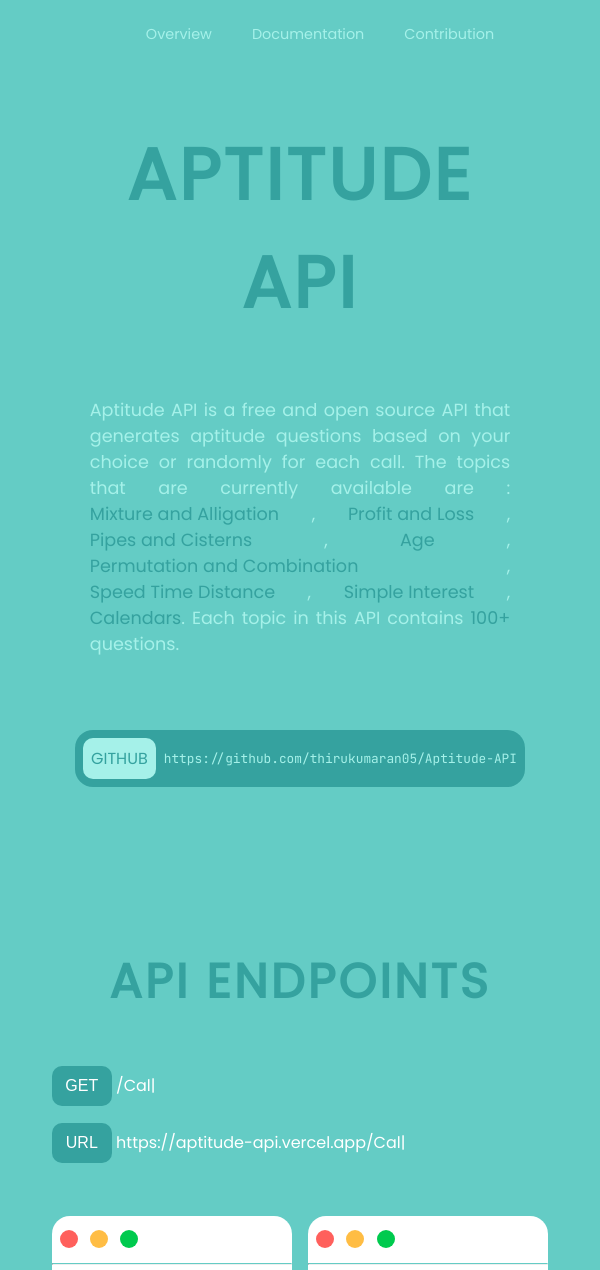
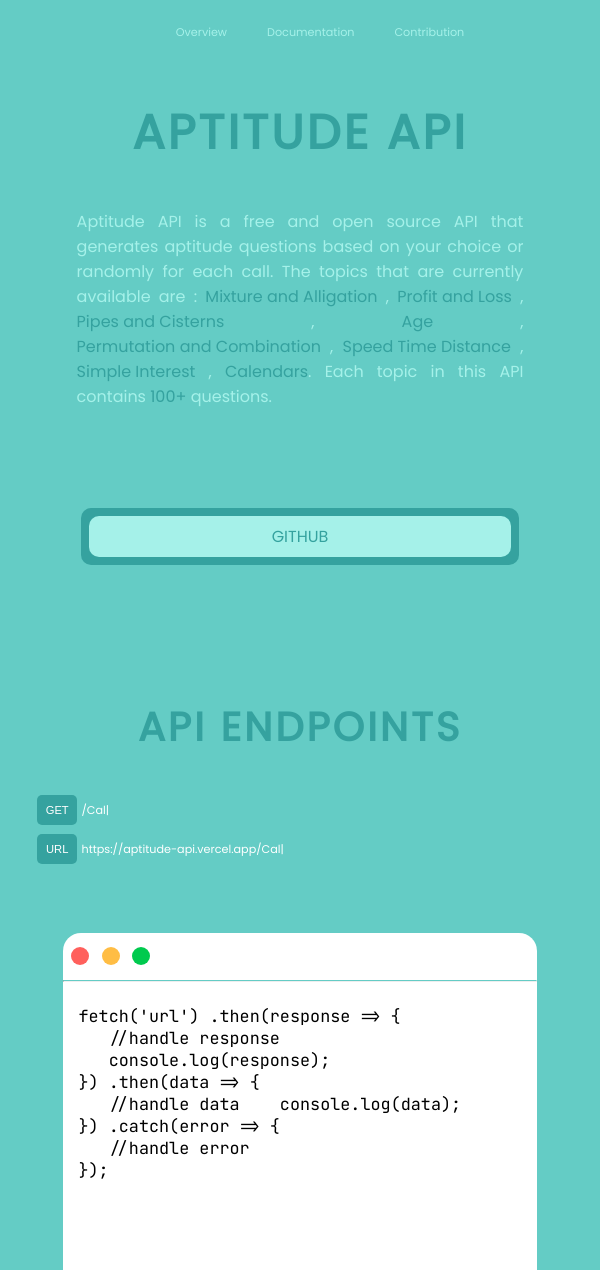
Before and after one commit to Thiru-kumaran-R/Aptitude-API, a website: page view/index.html in a window 600 px wide. Shown: the top 1270 px of the page. Drawn offline with nearby package versions, Linux system fonts and the light colour scheme.

Commit message:
Added Responsiveness

```diff
--- a/public/style.css
+++ b/public/style.css
@@ -13,17 +13,23 @@
     flex-direction: column;
 }
 
+header{
+    margin: 0;
+    padding: 0;
+    outline: none;
+    width: 100%;
+}
 
 header > nav{
     display: flex;
     justify-content: space-around;
     align-items: center;
-    margin: 1rem 0;
-    width: auto;
+    margin: 1rem auto;
+    width: fit-content;
 }
 
 header > nav *{
-    display: inline;
+    display: inline-block;
     margin: auto;
     color: #A5F1E9;
     cursor: pointer;
@@ -52,7 +58,7 @@
     display: flex;
     align-items: center;
     flex-direction: column;
-    height: 100vh;
+    height: 100dvh;
     width: 80%;
 }
 
@@ -144,7 +150,7 @@
     justify-content: space-evenly;
     align-items: center;
     flex-direction: column;
-    height: 100vh;
+    height: 100dvh;
     width: 100%;
 }
 
@@ -224,7 +230,7 @@
 }
 
 #contribution{
-    height: 100vh;
+    height: 100dvh;
     width: 100%;
     display: flex;
     justify-content: center;
@@ -290,6 +296,14 @@
         border-radius: 28px;
     }
 
+    #overview{
+        display: flex;
+        align-items: center;
+        flex-direction: column;
+        height: auto;
+        width: 80%;
+    }
+
     #overview h1{
         text-align: center;
         word-wrap: break-word;
@@ -311,7 +325,7 @@
     }
 
     #overview .cmdline{
-        margin: auto;
+        margin: 20% auto;
         padding: 0.5rem;
         min-width: fit-content;
         display: flex;
@@ -344,8 +358,18 @@
         color: #A5F1E9;
     }
 
+    #guide{
+        display: flex;
+        justify-content: space-evenly;
+        align-items: center;
+        flex-direction: column;
+        height: auto;
+        width: 100%;
+    }
+
     #api-endpoint{
         width: 85%;
+        margin-bottom: 2rem;
     }
 
     #api-endpoint h2{
@@ -382,7 +406,7 @@
     }
 
     .request{
-        height: 50vh;
+        height: 40vh;
         width: 40vw;
         position: relative;
         border-radius: 18px;
@@ -390,7 +414,7 @@
     }
 
     .response{
-        height: 50vh;
+        height: 40vh;
         width: 40vw;
         position: relative;
         border-radius: 18px;
@@ -398,7 +422,7 @@
     }
 
     .contribution-details{
-        height: 100%;
+        height: auto;
         width: 85%;
     }
 
@@ -445,3 +469,199 @@
         text-align: center;
     }
 }
+
+@media (max-width : 668px ) and (orientation: portrait) {
+    header > nav a{
+        font-size: 0.7rem;
+        border-radius: 18px;
+        text-decoration: none;
+        transition: all 0.4s;
+    }
+
+    header > nav ul>a:hover{
+        font-size: 0.9rem;
+        padding: 10px;
+        background-color: #35A29F;
+        border-radius: 28px;
+    }
+
+    #overview{
+        display: flex;
+        align-items: center;
+        flex-direction: column;
+        height: auto;
+        width: 85%;
+    }
+
+    #overview h1{
+        text-align: center;
+        word-wrap: break-word;
+        font-size: 3rem;
+        letter-spacing: 3px;
+        color: #35A29F;
+        width: 85%;
+    }
+
+    #overview p{
+        margin : 0 5%;
+        text-align: justify;
+        font-size: 1rem;
+        color: #A5F1E9;
+    }
+
+    #overview p span{
+        color : #35A29F ;
+        font-size: 1rem;
+    }
+
+    #overview .cmdline{
+        margin: 20%;
+        padding: 0.5rem;
+        width: 85%;
+        display: flex;
+        justify-content: center;
+        align-items: center;
+        border-radius: 10px;
+        border: none;
+        background-color: #35A29F;
+    }
+
+    .cmdline  a{
+        margin-right: 0px;
+        text-decoration: none;
+        padding: 0.5rem;
+        display: flex;
+        justify-content: center;
+        align-items: center;
+        width: 100%;
+        border-radius: 10px;
+        background-color: #A5F1E9;
+        color: #35A29F;
+        font-size: 1rem;
+    }
+
+    .cmdline code{
+        display: none;
+        font-family: 'JetBrains Mono', monospace;
+        width: fit-content;
+        font-size: 0.8rem;
+        margin: 0 auto;
+        color: #A5F1E9;
+    }
+
+    #guide{
+        display: flex;
+        justify-content: space-evenly;
+        align-items: center;
+        flex-direction: column;
+        height: auto;
+        width: 100%;
+    }
+
+    #api-endpoint{
+        width: 90%;
+    }
+
+    #api-endpoint h2{
+        text-align: center;
+        font-size: 2.5rem;
+        letter-spacing: 3px;
+        color: #35A29F;
+    }
+
+    .endpoints button{
+        display: inline-block;
+        height: 30px;
+        width: 40px;
+        border-radius: 5px;
+        border:none;
+        background-color: #35A29F;
+        color: #fff;
+        font-size: 0.7rem;
+    }
+
+    .endpoints p,span{
+        display: inline-block;
+        width: fit-content;
+        position: relative;
+        color: #fff;
+        font-size: 0.7rem;
+    }
+
+    #documentation{
+        display: flex;
+        justify-content: space-between;
+        align-items: center;
+        flex-direction: column;
+        gap: 1rem;
+        margin-top: 2rem;
+        width: 90%;
+    }
+
+    .request{
+        height: 45vh;
+        width: 90%;
+        position: relative;
+        border-radius: 18px;
+        background-color: #fff;
+    }
+
+    .response{
+        height: 45vh;
+        width: 90%;
+        position: relative;
+        border-radius: 18px;
+        background-color: #fff;
+    }
+
+    .contribution-details{
+        height: auto;
+        width: 90%;
+    }
+
+    .contribution-details h2{
+        display: inline-block;
+        text-align: center;
+        font-size: 2.5rem;
+        letter-spacing: 3px;
+        color: #35A29F;
+        width: 100%;
+    }
+
+    #contribution  h3{
+        color: #A5F1E9;
+        font-size: 1rem;
+    }
+
+    #contribution  h3{
+        color: #A5F1E9;
+        font-size: 1rem;
+    }
+
+    .cmd-line{
+        min-height: 80px;
+        width: 100%;
+        display: flex;
+        justify-content: left;
+        align-items: center;
+        border-radius: 18px;
+        border: none;
+        background-color: #333;
+    }
+
+    .cmd-line code{
+        margin: 0 20px;
+        font-family: 'JetBrains Mono', monospace;
+        word-wrap: break-word;
+        word-break: break-all;
+        font-size: 0.8rem;
+        color: #fff;
+    }
+
+    footer p{
+        font-weight: 900;
+        font-size: 1rem;
+        color: #35A29F;
+        text-align: center;
+    }
+}
```
